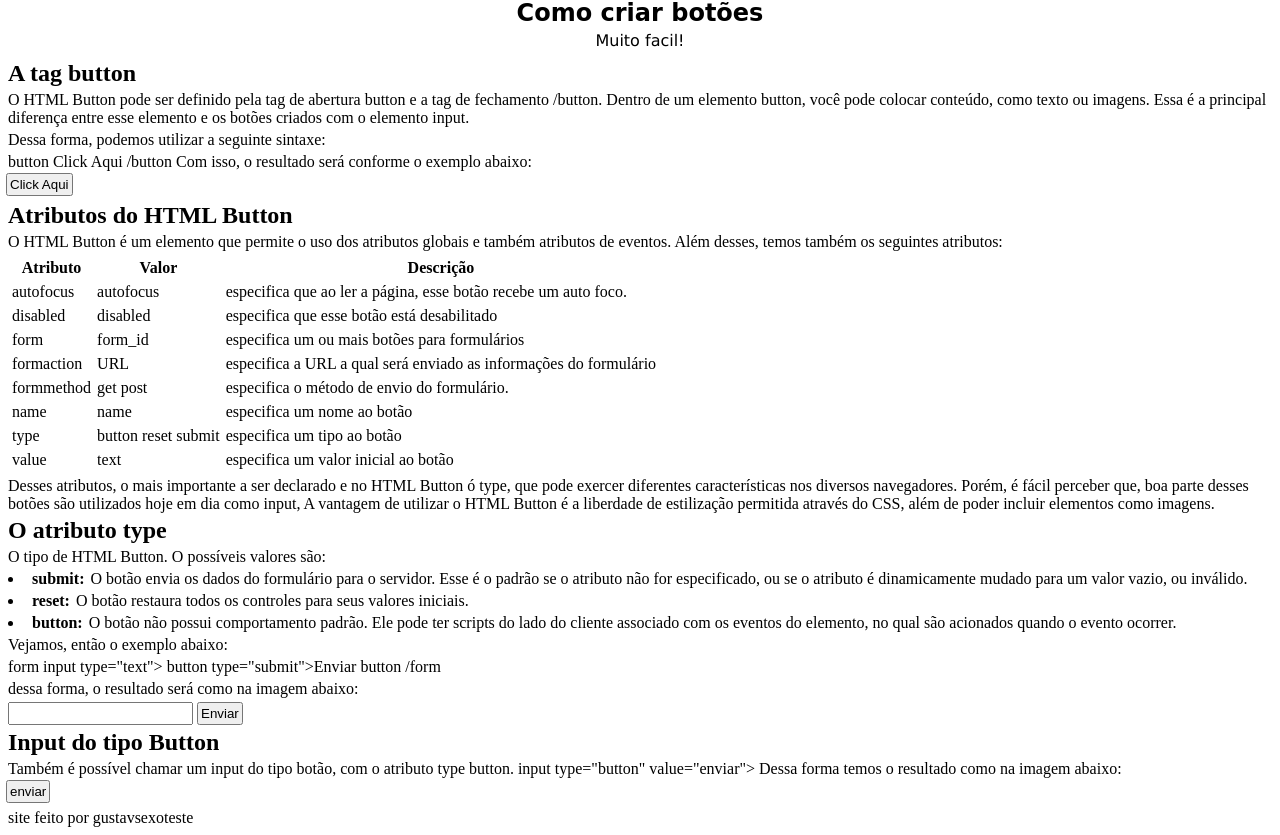
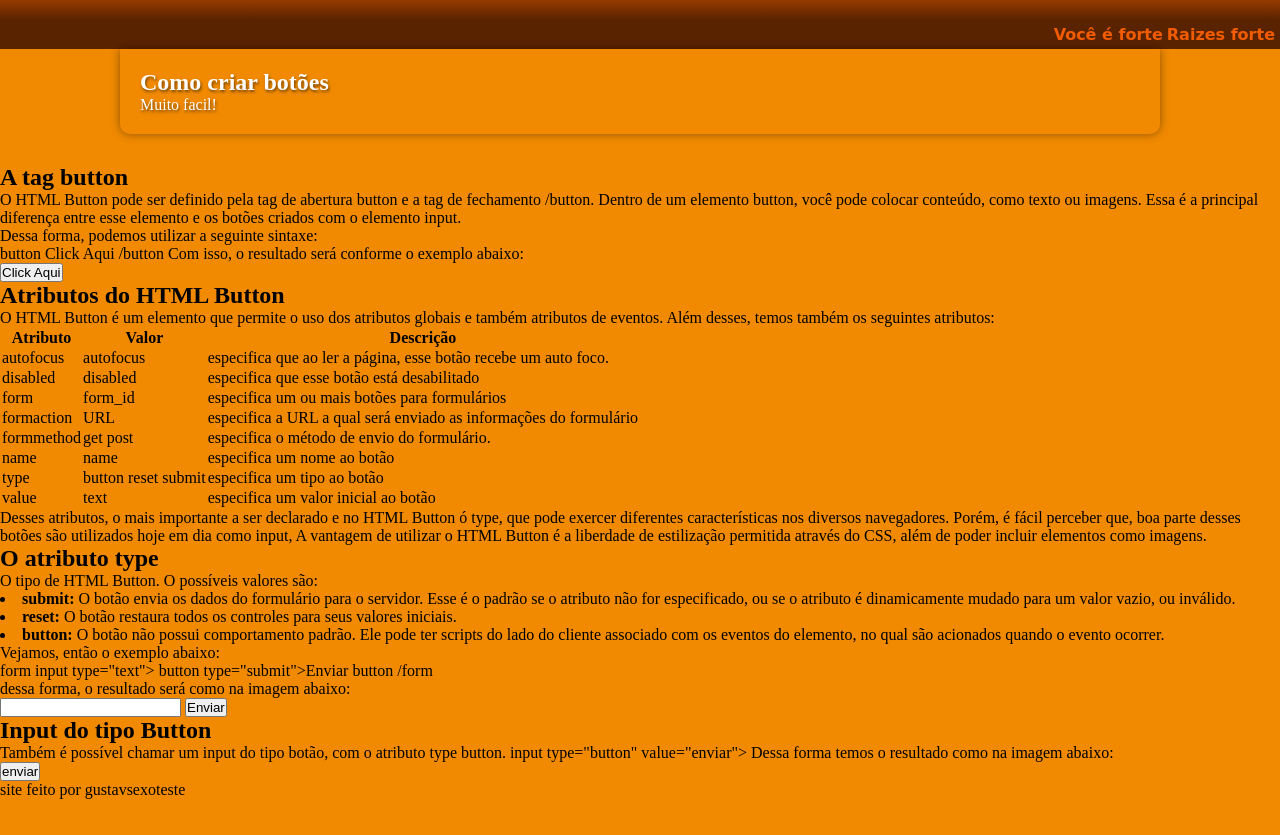
Before and after one commit to gstvinternet/responsivo-e-bonito, a plain HTML site: page index.html in a window 1280 px wide. Shown: the part 80-915 px from the top of the page. After the commit the page ends 879 px from the top, so only its background shows below. Drawn offline with Linux system fonts and the light colour scheme; a web font is replaced by a local one.

Commit message:
atualizando os updates do site

```diff
--- a/estilo/estilo.css
+++ b/estilo/estilo.css
@@ -5,39 +5,80 @@
 @import url('https://fonts.googleapis.com/css2?family= Playfair +Display & display=swap');
 
 :root {
-    --fonte2:'Playfair Display', Geneva, Tahoma, Sans-serif;
-    --fonte1:'Borel', cursive;
+    --fonte2: 'Playfair Display', Geneva, Tahoma, Sans-serif;
+    --fonte1: 'Borel', cursive;
+    --cor1: #5a2300;
+    --cor2: #F15C00;
+    --cor3: #F18A00;
 }
 
 * {
     margin: 0px;
-    padding: 2px;
+    padding: 0px;
+}
+
+body {
+    background-color: var(--cor3);
+}
+
+a.externo::after {
+    content: '\00A0\1F517';
+}
+
+header {
+    background-image: linear-gradient(to bottom, var(--cor3), var(--cor2), var(--cor1));
+    min-height: 65px;
+    text-align: start;
+    padding-top: 35px;
 }
 
 header>h1 {
-    background-color: rgb(255, 255, 255);
-    text-shadow: 0px 0px 1px;
-    font-family: var(--fonte1);
+    color: white;
+    font-family: var(--fonte2);
+    font-weight: bolder;
+    margin-bottom: 0px;
+    text-shadow: 1px 2px 3px rgba(0, 0, 0, 0.521);
 }
 
 nav {
+    background-color: var(--cor1);
     text-decoration: none;
     text-align: right;
+    padding: 5px;
 }
 
 nav>a {
-    color: black;
+    color: var(--cor2);
     text-decoration: none;
     font-weight: bold;
     font-family: var(--fonte1);
 }
 
-main>article>h1 {
-    text-align: center;
-    font-family: var(--fonte1);
+nav>a:hover {
+    background-color: var(--cor3);
+    padding: 10px;
+    border-radius: 5px;
+    text-decoration: none;
+    font-weight: bold;
+}
+
+main {
+    min-width: 300px;
+    max-width: 1000px;
+    margin: auto;
+    margin-bottom: 30px;
+    padding: 20px;
+    box-shadow: 0px 0px 10px rgba(0,0,0,0.411);
+    border-bottom-left-radius: 10px;
+    border-bottom-right-radius: 10px;
+}
+
+main>article>h1{
+    color: white;
+    text-shadow: 1px 2px 3px rgba(0,0,0,0.521);
 }
 
 main>article>p {
-    text-align: center;
-    font-family: var(--fonte2);
+    color: white;
+    text-shadow: 1px 2px 3px rgba(0,0,0,0.521);
 }
```
